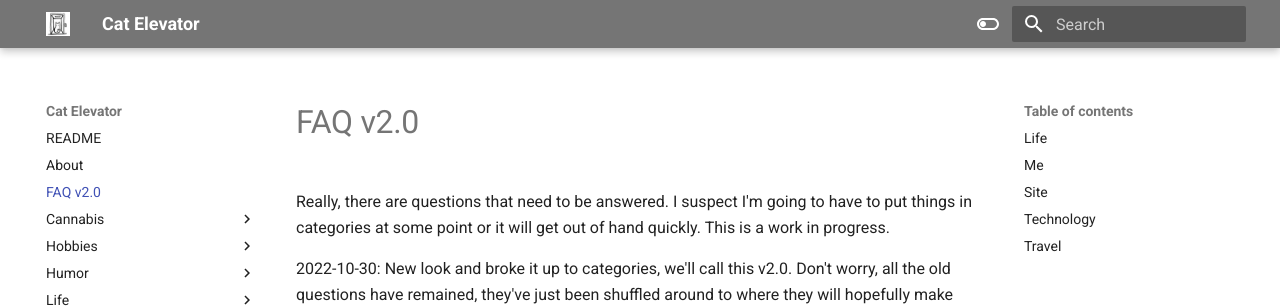
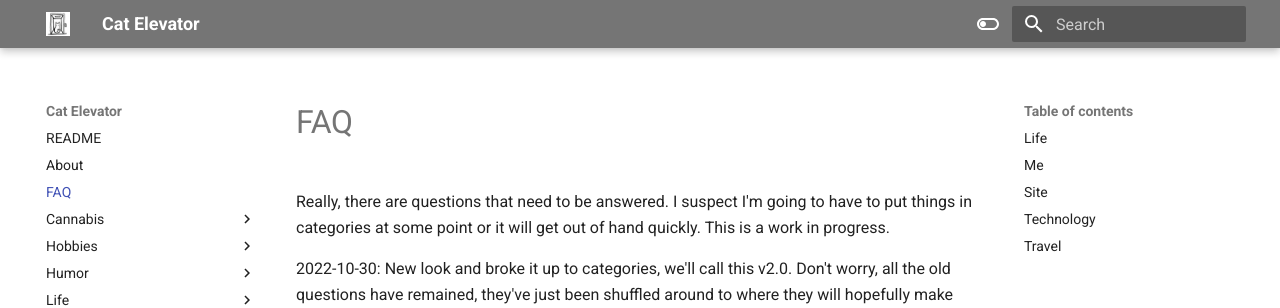
Before and after one commit to los7key/garden, an MkDocs documentation site: the page built from docs/faq.md, in a window 1280 px wide and 900 px high. Shown: the top 308 px of the window. Built offline with MkDocs 1.6.1 and Material for MkDocs 9.7.7, drawn with Linux system fonts in a browser that asks for light colours.

Commit message:
FAQ versioning

```diff
--- a/docs/faq.md
+++ b/docs/faq.md
@@ -1,9 +1,9 @@
 ---
 layout: post
-title: FAQ v2.0
-description: FAQ v2.0
+title: FAQ
+description: FAQ
 date: 2022-04-01
-Last Updated: 2023-02-17
+Last Updated: 2023-02-20
 ---
 
 Really, there are questions that need to be answered. I suspect I'm going to have to put things in categories at some point or it will get out of hand quickly.  This is a work in progress.
```
